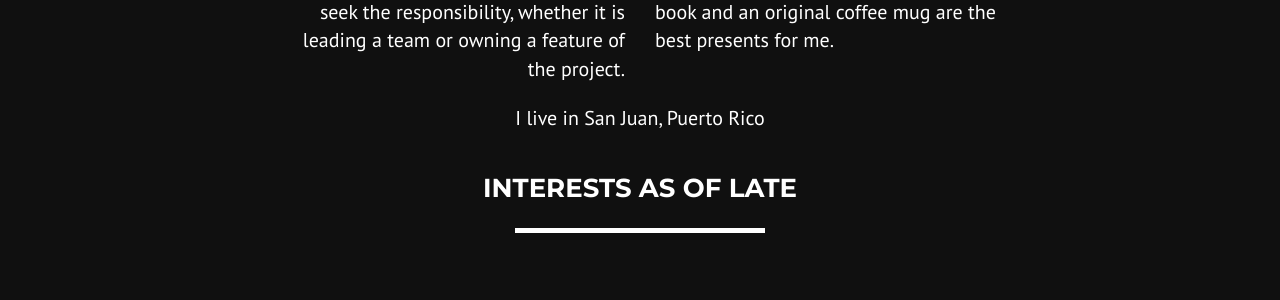
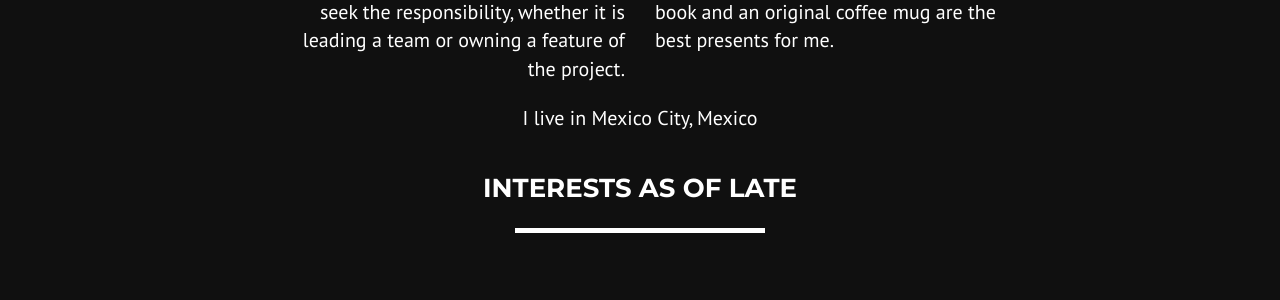
Before and after one commit to j-liu-dev/j-liu-dev.github.io, a Jekyll site: the page built from index.html, in a window 1280 px wide and 900 px high, scrolled down 2730 px. Shown: the part 155-455 px from the top of the window. Built offline with Jekyll 4.4.1, drawn with Linux system fonts in a browser that asks for light colours.

Commit message:
Moved to Mexico :)

```diff
--- a/_config.yml
+++ b/_config.yml
@@ -10,7 +10,7 @@ about:
   content:
       left: I strive to become a <a href="http://blog.codinghorror.com/a-pragmatic-quick-reference/" target="_new">Pragmatic Programmer</a>. I put special emphasis on software architecture. TDD, SOLID principles and Design patterns are the paradigms I live by as a programmer. I seek the responsibility, whether it is leading a team or owning a feature of the project.
       right: In my free time, I enjoy planting, cooking and writing. I am also a Karate green belt. Practicing strong self-discipline is what makes my life vigorous. As a bookworm and a coffee mania, a good book and an original coffee mug are the best presents for me.
-      bottom: I live in San Juan, Puerto Rico
+      bottom: I live in Mexico City, Mexico
   interests:
     header: Interests as of Late
     content:
@@ -92,7 +92,7 @@ portfolio:
 # Footer settings
 footer:
   location-header: Location
-  location: San Juan, Puerto Rico
+  location: Mexico City, Mexico
   copyright: Zixing Liu. All Rights Reserved.
   social: My Other Whereabouts
   new-thoughts: New Thoughts
```
Also changed, not shown: 1 other file.
